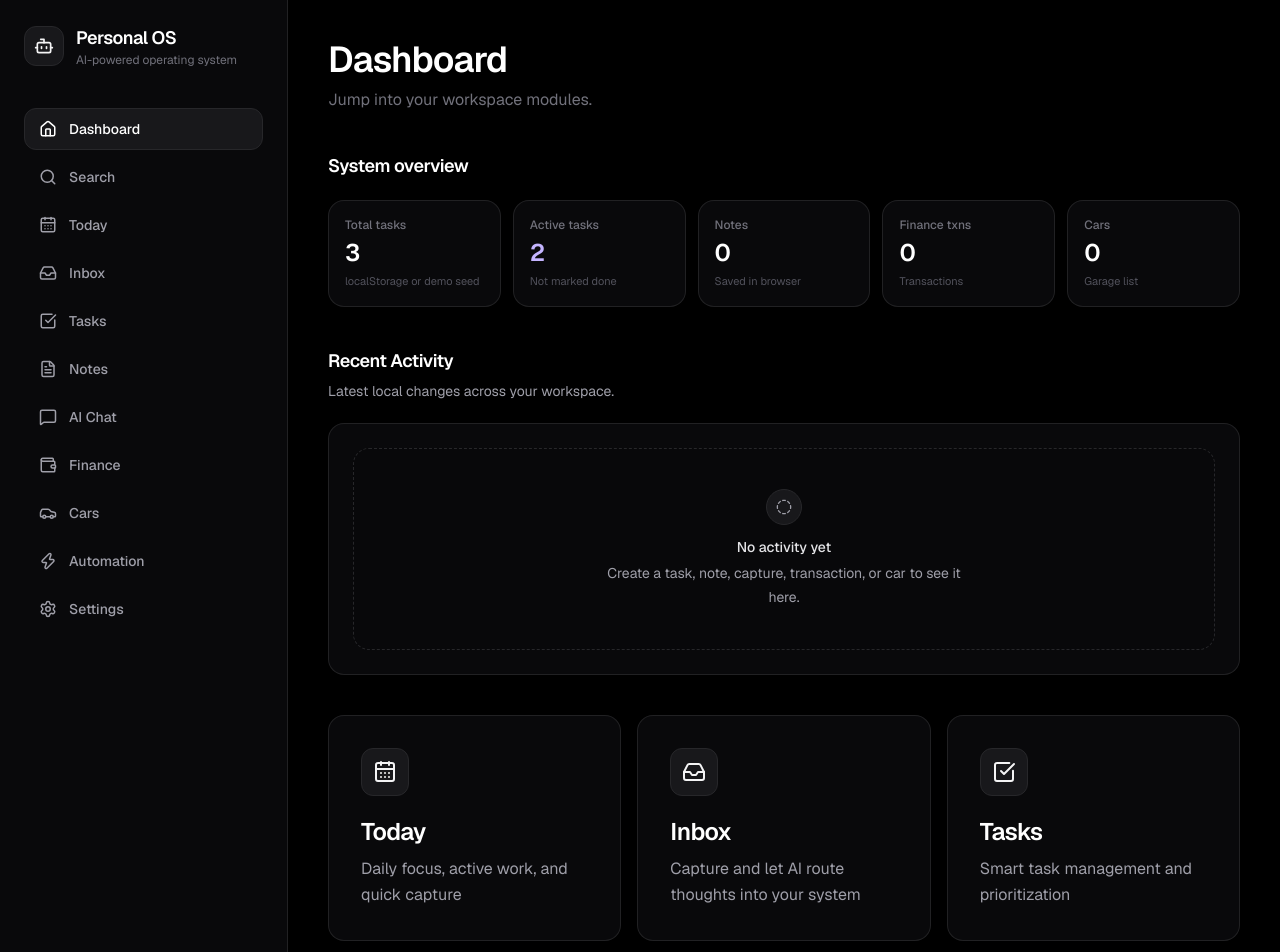
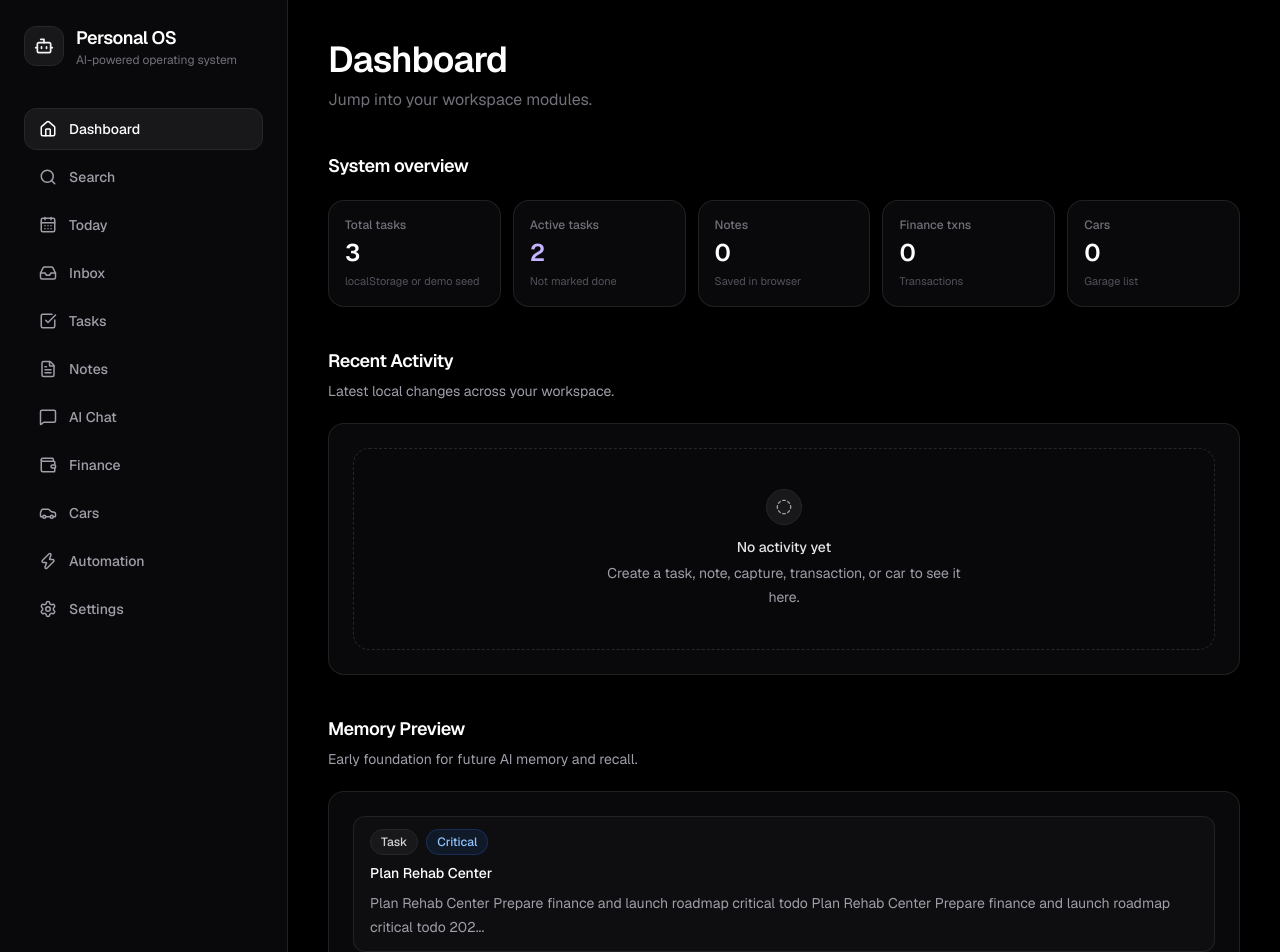
Before and after one commit to orvia-app/orvia, a Next.js app: page / in a window 1280 px wide. Shown: the top 952 px of the page. Built offline with nearby package versions, Linux system fonts and the light colour scheme.

Commit message:
Add memory preview

```diff
--- a/src/app/page.tsx
+++ b/src/app/page.tsx
@@ -24,9 +24,22 @@ import { Skeleton } from "@/components/ui/Skeleton";
 import { getRecentActivityFeed } from "@/lib/activity/activity-feed";
 import type { ActivityItem } from "@/lib/activity/types";
 import { getStoredCars } from "@/lib/cars";
-import { getEntityTypeLabel } from "@/lib/entities/entity-utils";
+import {
+  getEntityTypeLabel,
+  noteToEntity,
+  quickCaptureToEntity,
+  taskToEntity,
+} from "@/lib/entities/entity-utils";
 import { getTransactions } from "@/lib/finance";
+import {
+  activitiesToMemoryCandidates,
+  entitiesToMemoryCandidates,
+  getMemoryImportanceLabel,
+  getMemorySourceTypeLabel,
+} from "@/lib/memory/memory-utils";
+import type { MemoryCandidate, MemoryImportance } from "@/lib/memory/types";
 import { getStoredNotes } from "@/lib/notes";
+import { getQuickCaptures } from "@/lib/quick-captures";
 import { getTasks } from "@/lib/tasks";
 import { tasks as mockTasks } from "@/data/mock";
 
@@ -123,6 +136,13 @@ const initialOverview: OverviewStats = {
 const overviewCardClassName =
   "rounded-2xl border border-zinc-200/80 bg-white px-4 py-4 shadow-sm shadow-zinc-950/[0.03] dark:border-zinc-800/80 dark:bg-zinc-950 dark:shadow-none";
 
+const MEMORY_IMPORTANCE_RANK: Record<MemoryImportance, number> = {
+  critical: 4,
+  high: 3,
+  medium: 2,
+  low: 1,
+};
+
 function formatActivityDate(value: string | undefined): string {
   if (!value) {
     return "";
@@ -133,18 +153,88 @@ function formatActivityDate(value: string | undefined): string {
   return datePart || "";
 }
 
+function getMemoryTime(candidate: MemoryCandidate): number {
+  const value =
+    candidate.metadata.capturedAt ??
+    candidate.metadata.updatedAt ??
+    candidate.metadata.createdAt;
+
+  if (!value) {
+    return 0;
+  }
+
+  const time = new Date(value).getTime();
+
+  return Number.isNaN(time) ? 0 : time;
+}
+
+function compareMemoryCandidates(
+  a: MemoryCandidate,
+  b: MemoryCandidate,
+): number {
+  const importanceDifference =
+    MEMORY_IMPORTANCE_RANK[b.importance] -
+    MEMORY_IMPORTANCE_RANK[a.importance];
+
+  if (importanceDifference !== 0) {
+    return importanceDifference;
+  }
+
+  const timeDifference = getMemoryTime(b) - getMemoryTime(a);
+
+  if (timeDifference !== 0) {
+    return timeDifference;
+  }
+
+  return a.id.localeCompare(b.id);
+}
+
+function getMemoryExcerpt(candidate: MemoryCandidate): string {
+  const content = candidate.content.trim();
+
+  if (content.length <= 140) {
+    return content;
+  }
+
+  return `${content.slice(0, 137).trim()}...`;
+}
+
+function getMemoryPreviewCandidates(
+  activityItems: readonly ActivityItem[],
+): MemoryCandidate[] {
+  const entities = [
+    ...getTasks().map((task) => taskToEntity(task)),
+    ...getStoredNotes().map((note) => noteToEntity(note)),
+    ...getQuickCaptures().map((capture) => quickCaptureToEntity(capture)),
+  ];
+
+  return [
+    ...entitiesToMemoryCandidates(entities),
+    ...activitiesToMemoryCandidates(activityItems),
+  ]
+    .sort(compareMemoryCandidates)
+    .slice(0, 3);
+}
+
 export default function Home() {
   const pathname = usePathname();
   const [stats, setStats] = useState<OverviewStats>(initialOverview);
   const [recentActivity, setRecentActivity] = useState<ActivityItem[]>([]);
   const [activityLoaded, setActivityLoaded] = useState(false);
+  const [memoryCandidates, setMemoryCandidates] = useState<MemoryCandidate[]>(
+    [],
+  );
+  const [memoryLoaded, setMemoryLoaded] = useState(false);
 
   useEffect(() => {
     function refresh() {
       if (typeof window === "undefined") return;
+      const activityItems = getRecentActivityFeed(5).items;
       setStats(computeOverview());
-      setRecentActivity(getRecentActivityFeed(5).items);
+      setRecentActivity(activityItems);
+      setMemoryCandidates(getMemoryPreviewCandidates(activityItems));
       setActivityLoaded(true);
+      setMemoryLoaded(true);
     }
     refresh();
     window.addEventListener("focus", refresh);
@@ -157,8 +247,10 @@ export default function Home() {
 
   useEffect(() => {
     if (pathname === "/" && typeof window !== "undefined") {
+      const activityItems = getRecentActivityFeed(5).items;
       setStats(computeOverview());
-      setRecentActivity(getRecentActivityFeed(5).items);
+      setRecentActivity(activityItems);
+      setMemoryCandidates(getMemoryPreviewCandidates(activityItems));
     }
   }, [pathname]);
 
@@ -283,6 +375,65 @@ export default function Home() {
             </Card>
           </Section>
 
+          <Section className="mt-10">
+            <SectionHeader
+              title="Memory Preview"
+              subtitle="Early foundation for future AI memory and recall."
+            />
+            <Card className="p-4 sm:p-5">
+              {!memoryLoaded ? (
+                <div className="space-y-3" aria-label="Loading memory preview">
+                  {[0, 1, 2].map((item) => (
+                    <div
+                      key={item}
+                      className="rounded-xl border border-zinc-200/80 bg-zinc-50/80 px-4 py-3 dark:border-zinc-800/80 dark:bg-zinc-900/40"
+                    >
+                      <div className="flex items-center gap-2">
+                        <Skeleton className="h-5 w-16 rounded-full" />
+                        <Skeleton className="h-5 w-20 rounded-full" />
+                      </div>
+                      <Skeleton className="mt-3 h-4 w-48" />
+                      <Skeleton className="mt-2 h-4 w-full max-w-lg" />
+                    </div>
+                  ))}
+                </div>
+              ) : memoryCandidates.length === 0 ? (
+                <EmptyState
+                  title="No memory candidates yet"
+                  description="Create a task, note, or inbox capture to seed future recall."
+                />
+              ) : (
+                <ul className="space-y-2">
+                  {memoryCandidates.map((candidate) => (
+                    <li
+                      key={candidate.id}
+                      className="rounded-xl border border-zinc-200/80 bg-zinc-50/80 px-4 py-3 dark:border-zinc-800/80 dark:bg-zinc-900/40"
+                    >
+                      <div className="flex min-w-0 flex-col gap-2">
+                        <div className="flex flex-wrap items-center gap-2">
+                          <Badge className="px-2.5 py-0.5">
+                            {getMemorySourceTypeLabel(candidate.sourceType)}
+                          </Badge>
+                          <Badge variant="info" className="px-2.5 py-0.5">
+                            {getMemoryImportanceLabel(candidate.importance)}
+                          </Badge>
+                        </div>
+                        <p className="truncate text-sm font-medium text-zinc-950 dark:text-white">
+                          {candidate.title}
+                        </p>
+                        {candidate.content ? (
+                          <p className="text-sm leading-6 text-zinc-600 dark:text-zinc-400">
+                            {getMemoryExcerpt(candidate)}
+                          </p>
+                        ) : null}
+                      </div>
+                    </li>
+                  ))}
+                </ul>
+              )}
+            </Card>
+          </Section>
+
           <div className="mt-10 grid gap-4 sm:grid-cols-2 lg:grid-cols-3">
             {cards.map((card) => {
               const Icon = card.icon;
--- a/src/lib/memory/memory-utils.ts
+++ b/src/lib/memory/memory-utils.ts
@@ -115,6 +115,23 @@ export function getMemoryImportanceLabel(
       return "High";
     case "critical":
       return "Critical";
+  }
+}
+
+export function getMemorySourceTypeLabel(
+  sourceType: MemorySourceType,
+): string {
+  switch (sourceType) {
+    case "task":
+      return "Task";
+    case "note":
+      return "Note";
+    case "inbox":
+      return "Inbox";
+    case "activity":
+      return "Activity";
+    case "manual":
+      return "Manual";
   }
 }
 
```
